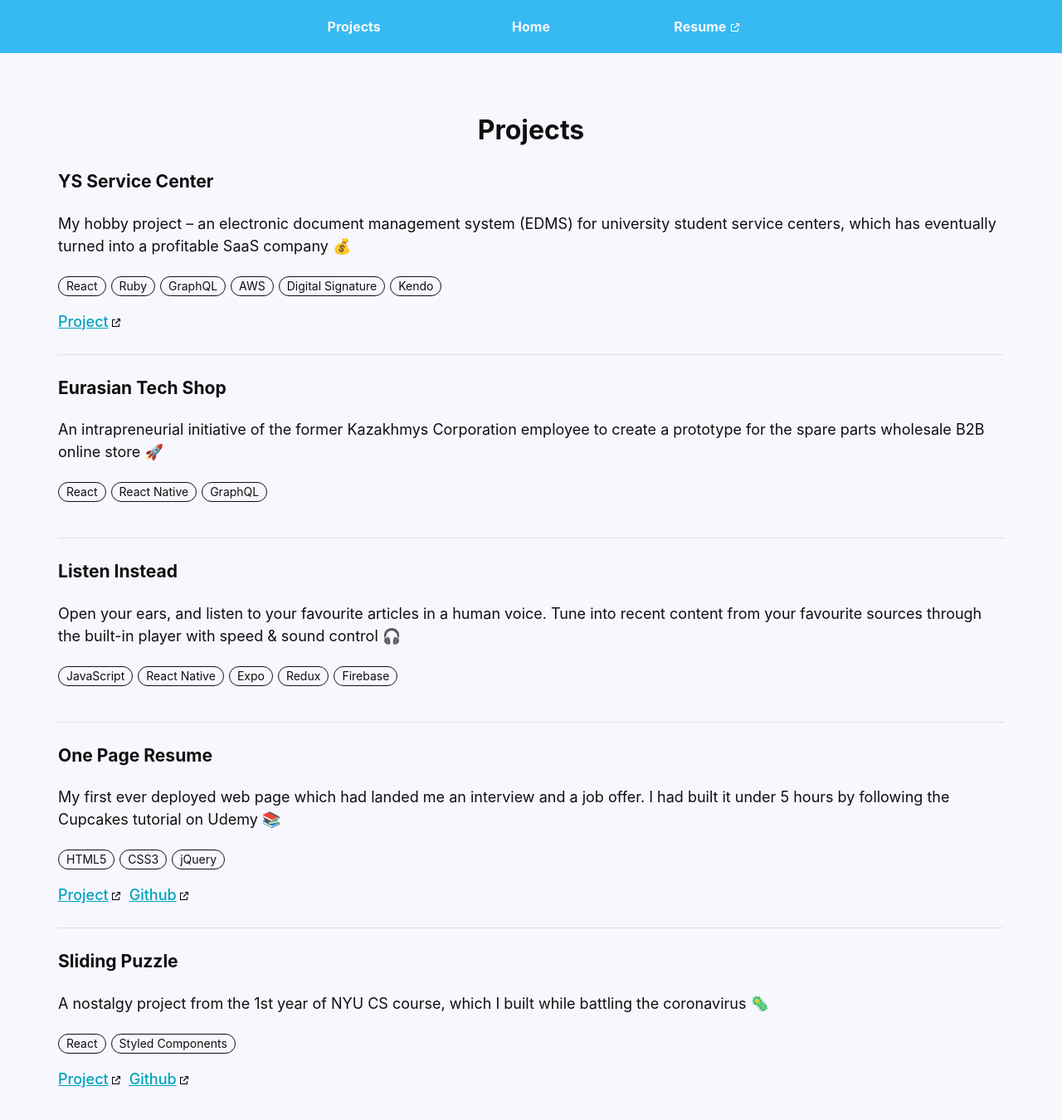
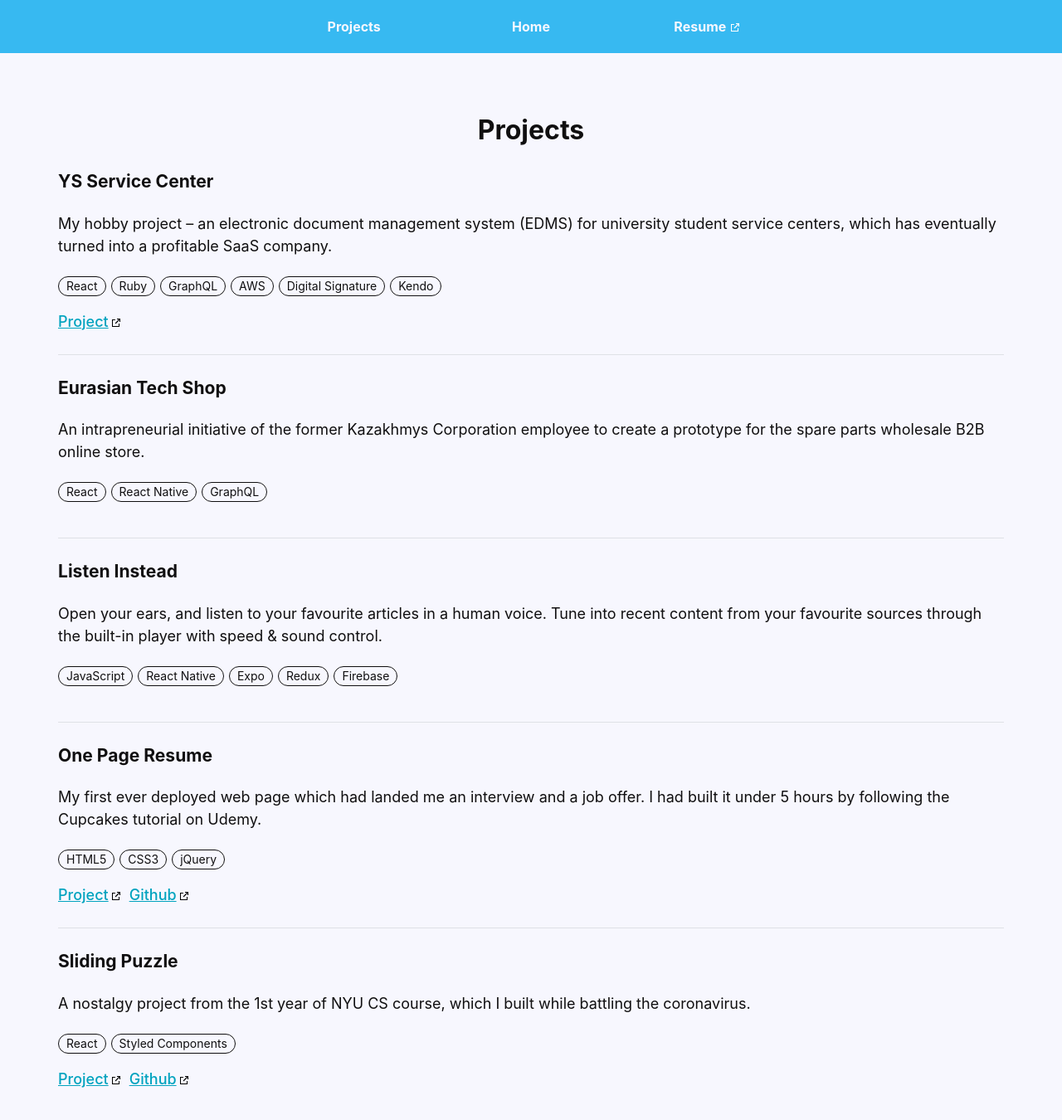
Before and after one commit to bexuma/bexuma.me, a React (Create React App) app: page /projects in a window 1280 px wide. Shown: the top 1350 px of the page at 83% size. Built offline with nearby package versions, Linux system fonts and the light colour scheme.

Commit message:
refactor: some text and style adjustments

```diff
--- a/src/components/home/index.tsx
+++ b/src/components/home/index.tsx
@@ -22,9 +22,9 @@ const AboutMe: VoidFunctionComponent = () => (
   <section>
     <h2>About me</h2>
     <p>
-      I am a software engineer building up <Bold>servers</Bold>,{' '}
-      <Bold>web</Bold> and <Bold>mobile applications</Bold> from scratch. I have
-      also turned my side project to a profitatble SaaS company.
+      I am a software engineer who builds <Bold>servers</Bold>, <Bold>web</Bold>{' '}
+      and <Bold>mobile apps</Bold> from scratch. I have also turned my side
+      project to a profitatble SaaS company.
     </p>
     <p>
       I am currently in a <Bold>job search</Bold>. I am a resident of Kazakhstan
--- a/src/components/home/styled.ts
+++ b/src/components/home/styled.ts
@@ -20,6 +20,16 @@ const BioContainer = styled.div`
 
 const Bio = styled.div`
   padding-bottom: 24px;
+
+  a {
+    color: #00a3bf;
+    font-weight: 500;
+    margin-right: 16px;
+
+    :last-child {
+      margin-right: 0;
+    }
+  }
 
   @media ${screen.laptop} {
     padding-right: 24px;
--- a/src/components/projects/constants.ts
+++ b/src/components/projects/constants.ts
@@ -12,7 +12,7 @@ const PROJECT_LIST: Array<Project> = [
   {
     title: 'YS Service Center',
     description:
-      'My hobby project – an electronic document management system (EDMS) for university student service centers, which has eventually turned into a profitable SaaS company 💰',
+      'My hobby project – an electronic document management system (EDMS) for university student service centers, which has eventually turned into a profitable SaaS company.',
     imageUrl: '',
     tags: ['React', 'Ruby', 'GraphQL', 'AWS', 'Digital Signature', 'Kendo'],
     year: 2019,
@@ -22,7 +22,7 @@ const PROJECT_LIST: Array<Project> = [
   {
     title: 'Eurasian Tech Shop',
     description:
-      'An intrapreneurial initiative of the former Kazakhmys Corporation employee to create a prototype for the spare parts wholesale B2B online store 🚀',
+      'An intrapreneurial initiative of the former Kazakhmys Corporation employee to create a prototype for the spare parts wholesale B2B online store.',
     imageUrl: '',
     tags: ['React', 'React Native', 'GraphQL'],
     year: 2020,
@@ -30,7 +30,7 @@ const PROJECT_LIST: Array<Project> = [
   {
     title: 'Listen Instead',
     description:
-      'Open your ears, and listen to your favourite articles in a human voice. Tune into recent content from your favourite sources through the built-in player with speed & sound control 🎧',
+      'Open your ears, and listen to your favourite articles in a human voice. Tune into recent content from your favourite sources through the built-in player with speed & sound control.',
     imageUrl: '',
     tags: ['JavaScript', 'React Native', 'Expo', 'Redux', 'Firebase'],
     year: 2019,
@@ -38,7 +38,7 @@ const PROJECT_LIST: Array<Project> = [
   {
     title: 'One Page Resume',
     description:
-      'My first ever deployed web page which had landed me an interview and a job offer. I had built it under 5 hours by following the Cupcakes tutorial on Udemy 📚',
+      'My first ever deployed web page which had landed me an interview and a job offer. I had built it under 5 hours by following the Cupcakes tutorial on Udemy.',
     imageUrl: '',
     tags: ['HTML5', 'CSS3', 'jQuery'],
     year: 2016,
@@ -48,7 +48,7 @@ const PROJECT_LIST: Array<Project> = [
   {
     title: 'Sliding Puzzle',
     description:
-      'A nostalgy project from the 1st year of NYU CS course, which I built while battling the coronavirus 🦠',
+      'A nostalgy project from the 1st year of NYU CS course, which I built while battling the coronavirus.',
     imageUrl: '',
     tags: ['React', 'Styled Components'],
     year: 2020,
```
